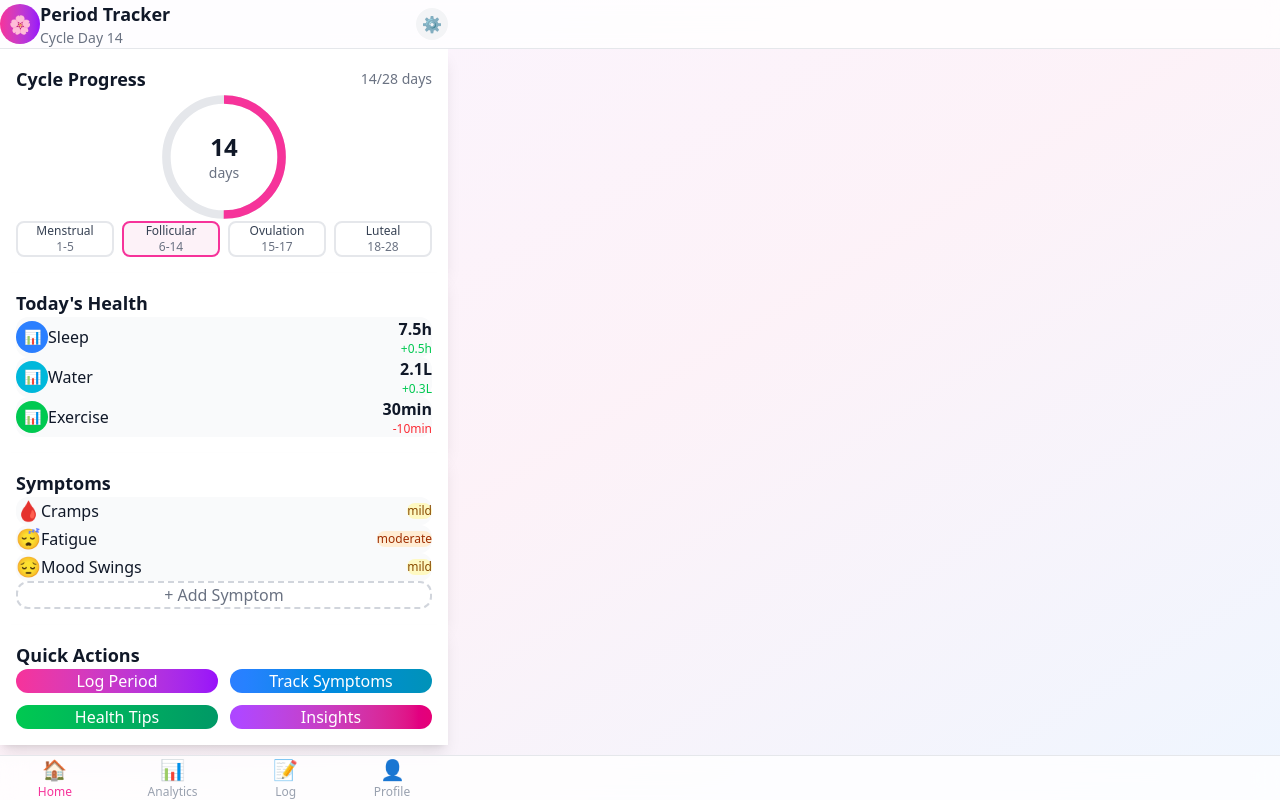
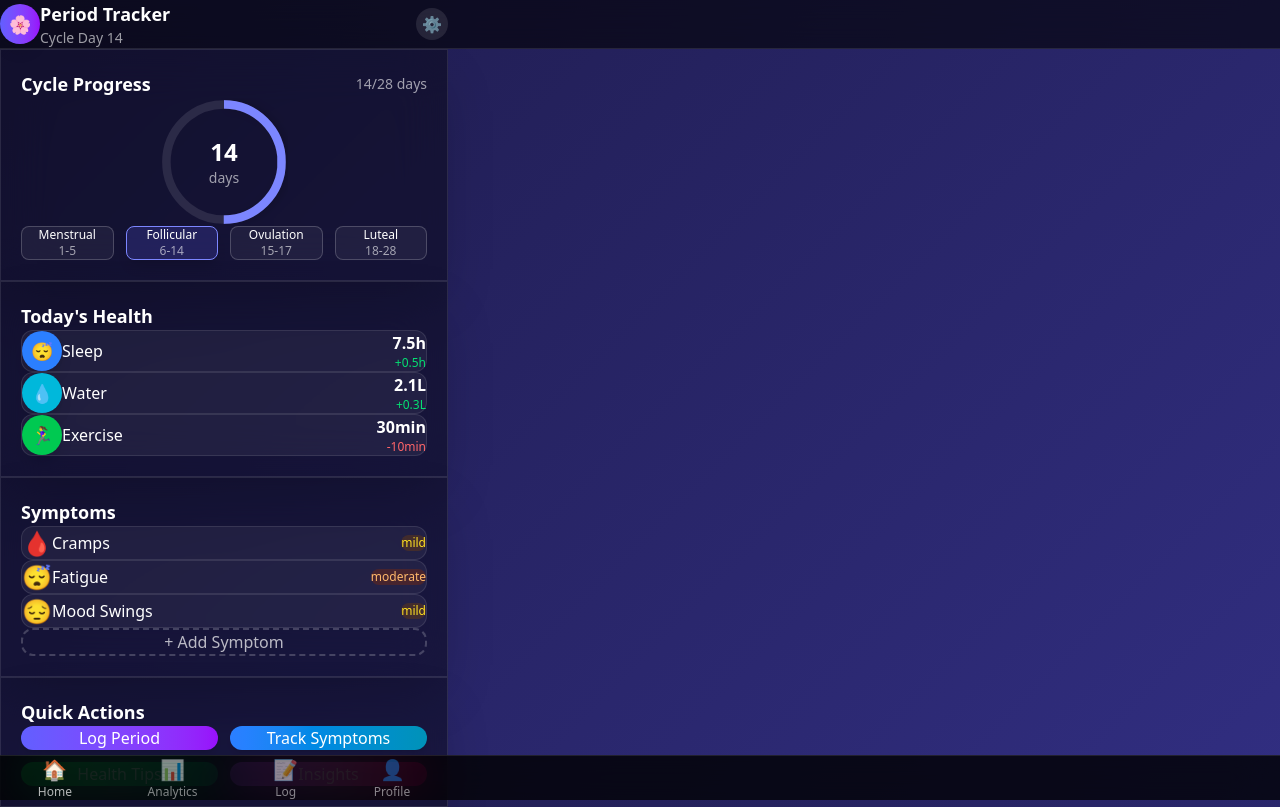
Before and after one commit to Amarjeet2629/period-tracker, a Next.js app: page / in a window 1280 px wide. Built offline with nearby package versions, Linux system fonts and the light colour scheme.

Commit message:
add z-index

```diff
--- a/src/components/CycleProgress.tsx
+++ b/src/components/CycleProgress.tsx
@@ -1,25 +1,25 @@
 export const CycleProgress = ({ cycleDay, cycleLength, }: { cycleDay: number, cycleLength: number }) => {
     const cyclePhases = [
-        { name: 'Menstrual', days: '1-5', color: 'bg-red-100 border-red-300' },
-        { name: 'Follicular', days: '6-14', color: 'bg-blue-100 border-blue-300' },
-        { name: 'Ovulation', days: '15-17', color: 'bg-purple-100 border-purple-300' },
-        { name: 'Luteal', days: '18-28', color: 'bg-pink-100 border-pink-300' },
+        { name: 'Menstrual', days: '1-5', color: 'bg-red-500/20 border-red-500/30' },
+        { name: 'Follicular', days: '6-14', color: 'bg-blue-500/20 border-blue-500/30' },
+        { name: 'Ovulation', days: '15-17', color: 'bg-purple-500/20 border-purple-500/30' },
+        { name: 'Luteal', days: '18-28', color: 'bg-pink-500/20 border-pink-500/30' },
     ];
 
     return (
         <div
-            className="bg-white dark:bg-gray-800 shadow-lg"
+            className="bg-black/40 backdrop-blur-xl border border-white/10 shadow-2xl"
             style={{
-                padding: '16px'
+                padding: '20px'
             }}
         >
-            <div className="flex items-center justify-between mb-4">
-                <h2 className="text-lg font-semibold text-gray-900 dark:text-white">Cycle Progress</h2>
-                <span className="text-sm text-gray-500 dark:text-gray-400">{cycleDay}/{cycleLength} days</span>
+            <div className="flex items-center justify-between mb-6">
+                <h2 className="text-lg font-semibold text-white">Cycle Progress</h2>
+                <span className="text-sm text-white/60">{cycleDay}/{cycleLength} days</span>
             </div>
 
             {/* Progress Circle */}
-            <div className="flex justify-center mb-6">
+            <div className="flex justify-center mb-8">
                 <div className="relative w-32 h-32">
                     <svg className="w-32 h-32 transform -rotate-90" viewBox="0 0 120 120">
                         <circle
@@ -29,7 +29,7 @@ export const CycleProgress = ({ cycleDay, cycleLength, }: { cycleDay: number, cy
                             stroke="currentColor"
                             strokeWidth="8"
                             fill="transparent"
-                            className="text-gray-200 dark:text-gray-700"
+                            className="text-white/10"
                         />
                         <circle
                             cx="60"
@@ -39,30 +39,30 @@ export const CycleProgress = ({ cycleDay, cycleLength, }: { cycleDay: number, cy
                             strokeWidth="8"
                             fill="transparent"
                             strokeDasharray={`${(cycleDay / cycleLength) * 339.292} 339.292`}
-                            className="text-pink-500 transition-all duration-1000 ease-out"
+                            className="text-indigo-400 transition-all duration-1000 ease-out drop-shadow-lg"
                         />
                     </svg>
                     <div className="absolute inset-0 flex items-center justify-center">
                         <div className="text-center">
-                            <div className="text-2xl font-bold text-gray-900 dark:text-white">{cycleDay}</div>
-                            <div className="text-sm text-gray-500 dark:text-gray-400">days</div>
+                            <div className="text-2xl font-bold text-white">{cycleDay}</div>
+                            <div className="text-sm text-white/60">days</div>
                         </div>
                     </div>
                 </div>
             </div>
 
             {/* Phase Indicator */}
-            <div className="grid grid-cols-4 gap-2">
+            <div className="grid grid-cols-4 gap-3">
                 {cyclePhases.map((phase) => (
                     <div
                         key={phase.name}
-                        className={`text-center p-2 rounded-lg border-2 ${cycleDay >= parseInt(phase.days.split('-')[0]) && cycleDay <= parseInt(phase.days.split('-')[1])
-                            ? 'border-pink-500 bg-pink-50 dark:bg-pink-900/20'
-                            : 'border-gray-200 dark:border-gray-700'
+                        className={`text-center p-3 rounded-lg border ${cycleDay >= parseInt(phase.days.split('-')[0]) && cycleDay <= parseInt(phase.days.split('-')[1])
+                            ? 'border-indigo-400 bg-indigo-500/20 shadow-lg'
+                            : 'border-white/20 bg-white/5'
                             }`}
                     >
-                        <div className="text-xs font-medium text-gray-700 dark:text-gray-300">{phase.name}</div>
-                        <div className="text-xs text-gray-500 dark:text-gray-400">{phase.days}</div>
+                        <div className="text-xs font-medium text-white">{phase.name}</div>
+                        <div className="text-xs text-white/60">{phase.days}</div>
                     </div>
                 ))}
             </div>
--- a/src/components/Header.tsx
+++ b/src/components/Header.tsx
@@ -1,20 +1,22 @@
 export const Header = ({ cycleDay }: { cycleDay: number }) => {
-    return <header className="bg-white/80 dark:bg-gray-800/80 backdrop-blur-md border-b border-gray-200 dark:border-gray-700 sticky top-0 z-50">
-        <div className="max-w-md mx-auto">
+    return (
+        <header className="bg-black/60 backdrop-blur-xl border-b border-white/10 sticky top-0 z-50">
+            <div className="max-w-md mx-auto px-4 py-4">
                 <div className="flex items-center justify-between">
                     <div className="flex items-center space-x-3">
-                    <div className="w-10 h-10 bg-gradient-to-r from-pink-500 to-purple-600 rounded-full flex items-center justify-center">
+                        <div className="w-10 h-10 bg-gradient-to-r from-indigo-500 to-purple-600 rounded-full flex items-center justify-center shadow-lg">
                             <span className="text-white text-lg">🌸</span>
                         </div>
                         <div>
-                        <h1 className="text-lg font-semibold text-gray-900 dark:text-white">Period Tracker</h1>
-                        <p className="text-sm text-gray-500 dark:text-gray-400">Cycle Day {cycleDay}</p>
+                            <h1 className="text-lg font-semibold text-white">Period Tracker</h1>
+                            <p className="text-sm text-white/60">Cycle Day {cycleDay}</p>
                         </div>
                     </div>
-                <button className="w-8 h-8 bg-gray-100 dark:bg-gray-700 rounded-full flex items-center justify-center">
-                    <span className="text-gray-600 dark:text-gray-300">⚙️</span>
+                    <button className="w-8 h-8 bg-white/10 hover:bg-white/20 rounded-full flex items-center justify-center transition-colors">
+                        <span className="text-white/70">⚙️</span>
                     </button>
                 </div>
             </div>
         </header>
+    )
 }
--- a/src/components/HealthMetric.tsx
+++ b/src/components/HealthMetric.tsx
@@ -1,30 +1,30 @@
 export const HealthMetric = () => {
     const healthMetrics = [
-        { name: 'Sleep', value: '7.5h', trend: '+0.5h', color: 'bg-blue-500' },
-        { name: 'Water', value: '2.1L', trend: '+0.3L', color: 'bg-cyan-500' },
-        { name: 'Exercise', value: '30min', trend: '-10min', color: 'bg-green-500' },
+        { name: 'Sleep', value: '7.5h', trend: '+0.5h', color: 'bg-blue-500', icon: '😴' },
+        { name: 'Water', value: '2.1L', trend: '+0.3L', color: 'bg-cyan-500', icon: '💧' },
+        { name: 'Exercise', value: '30min', trend: '-10min', color: 'bg-green-500', icon: '🏃‍♀️' },
     ];
 
     return (
         <div
-            className="bg-white dark:bg-gray-800 shadow-lg"
+            className="bg-black/40 backdrop-blur-xl border border-white/10 shadow-2xl"
             style={{
-                padding: '16px'
+                padding: '20px'
             }}
         >
-            <h2 className="text-lg font-semibold text-gray-900 dark:text-white mb-4">Today&apos;s Health</h2>
-            <div className="space-y-3">
+            <h2 className="text-lg font-semibold text-white mb-6">Today&apos;s Health</h2>
+            <div className="space-y-4">
                 {healthMetrics.map((metric) => (
-                    <div key={metric.name} className="flex items-center justify-between p-3 bg-gray-50 dark:bg-gray-700 rounded-xl">
-                        <div className="flex items-center space-x-3">
-                            <div className={`w-8 h-8 ${metric.color} rounded-full flex items-center justify-center`}>
-                                <span className="text-white text-sm">📊</span>
+                    <div key={metric.name} className="flex items-center justify-between p-4 bg-white/5 rounded-xl border border-white/10 hover:bg-white/10 transition-colors">
+                        <div className="flex items-center space-x-4">
+                            <div className={`w-10 h-10 ${metric.color} rounded-full flex items-center justify-center shadow-lg`}>
+                                <span className="text-white text-lg">{metric.icon}</span>
                             </div>
-                            <span className="font-medium text-gray-900 dark:text-white">{metric.name}</span>
+                            <span className="font-medium text-white">{metric.name}</span>
                         </div>
                         <div className="text-right">
-                            <div className="font-semibold text-gray-900 dark:text-white">{metric.value}</div>
-                            <div className={`text-xs ${metric.trend.startsWith('+') ? 'text-green-500' : 'text-red-500'}`}>
+                            <div className="font-semibold text-white">{metric.value}</div>
+                            <div className={`text-xs ${metric.trend.startsWith('+') ? 'text-green-400' : 'text-red-400'}`}>
                                 {metric.trend}
                             </div>
                         </div>
--- a/src/components/QuickActions.tsx
+++ b/src/components/QuickActions.tsx
@@ -1,23 +1,23 @@
 export const QuickActions = () => {
     return (
         <div
-            className="bg-white dark:bg-gray-800 shadow-lg"
+            className="bg-black/40 backdrop-blur-xl border border-white/10 shadow-2xl"
             style={{
-                padding: '16px'
+                padding: '20px'
             }}
         >
-            <h2 className="text-lg font-semibold text-gray-900 dark:text-white mb-4">Quick Actions</h2>
+            <h2 className="text-lg font-semibold text-white mb-6">Quick Actions</h2>
             <div className="grid grid-cols-2 gap-3">
-                <button className="p-4 bg-gradient-to-r from-pink-500 to-purple-600 text-white rounded-xl font-medium hover:from-pink-600 hover:to-purple-700 transition-all">
+                <button className="p-4 bg-gradient-to-r from-indigo-500 to-purple-600 text-white rounded-xl font-medium hover:from-indigo-600 hover:to-purple-700 transition-all shadow-md">
                     Log Period
                 </button>
-                <button className="p-4 bg-gradient-to-r from-blue-500 to-cyan-600 text-white rounded-xl font-medium hover:from-blue-600 hover:to-cyan-700 transition-all">
+                <button className="p-4 bg-gradient-to-r from-blue-500 to-cyan-600 text-white rounded-xl font-medium hover:from-blue-600 hover:to-cyan-700 transition-all shadow-md">
                     Track Symptoms
                 </button>
-                <button className="p-4 bg-gradient-to-r from-green-500 to-emerald-600 text-white rounded-xl font-medium hover:from-green-600 hover:to-emerald-700 transition-all">
+                <button className="p-4 bg-gradient-to-r from-green-500 to-emerald-600 text-white rounded-xl font-medium hover:from-green-600 hover:to-emerald-700 transition-all shadow-md">
                     Health Tips
                 </button>
-                <button className="p-4 bg-gradient-to-r from-purple-500 to-pink-600 text-white rounded-xl font-medium hover:from-purple-600 hover:to-pink-700 transition-all">
+                <button className="p-4 bg-gradient-to-r from-purple-500 to-pink-600 text-white rounded-xl font-medium hover:from-purple-600 hover:to-pink-700 transition-all shadow-md">
                     Insights
                 </button>
             </div>
--- a/src/components/Symptoms.tsx
+++ b/src/components/Symptoms.tsx
@@ -7,29 +7,30 @@ export const Symptoms = () => {
 
     return (
         <div
-            className="bg-white dark:bg-gray-800 shadow-lg"
+            className="bg-black/40 backdrop-blur-xl border border-white/10 shadow-2xl"
             style={{
-                padding: '16px'
+                padding: '20px'
             }}
         >
-            <h2 className="text-lg font-semibold text-gray-900 dark:text-white mb-4">Symptoms</h2>
-            <div className="space-y-3">
+            <h2 className="text-lg font-semibold text-white mb-6">Symptoms</h2>
+            <div className="space-y-4">
                 {symptoms.map((symptom) => (
-                    <div key={symptom.name} className="flex items-center justify-between p-3 bg-gray-50 dark:bg-gray-700 rounded-xl">
-                        <div className="flex items-center space-x-3">
-                            <span className="text-xl">{symptom.icon}</span>
-                            <span className="font-medium text-gray-900 dark:text-white">{symptom.name}</span>
+                    <div key={symptom.name} className="flex items-center justify-between p-4 bg-white/5 rounded-xl border border-white/10 hover:bg-white/10 transition-colors">
+                        <div className="flex items-center space-x-4">
+                            <span className="text-2xl">{symptom.icon}</span>
+                            <span className="font-medium text-white">{symptom.name}</span>
                         </div>
-                        <span className={`px-2 py-1 rounded-full text-xs font-medium ${symptom.severity === 'mild' ? 'bg-yellow-100 text-yellow-800 dark:bg-yellow-900/20 dark:text-yellow-300' :
-                                symptom.severity === 'moderate' ? 'bg-orange-100 text-orange-800 dark:bg-orange-900/20 dark:text-orange-300' :
-                                    'bg-red-100 text-red-800 dark:bg-red-900/20 dark:text-red-300'
-                            }`}>
+                        <span className={`px-2 py-1 rounded-full text-xs font-medium ${
+                            symptom.severity === 'mild' ? 'bg-yellow-900/40 text-yellow-300' :
+                            symptom.severity === 'moderate' ? 'bg-orange-900/40 text-orange-300' :
+                            'bg-red-900/40 text-red-300'
+                        }`}>
                             {symptom.severity}
                         </span>
                     </div>
                 ))}
             </div>
-            <button className="w-full mt-4 p-3 border-2 border-dashed border-gray-300 dark:border-gray-600 rounded-xl text-gray-500 dark:text-gray-400 hover:border-pink-300 hover:text-pink-500 transition-colors">
+            <button className="w-full mt-4 p-3 border-2 border-dashed border-white/20 rounded-xl text-white/70 hover:border-indigo-400 hover:text-indigo-300 transition-colors">
                 + Add Symptom
             </button>
         </div>
--- a/src/pages/index.tsx
+++ b/src/pages/index.tsx
@@ -16,9 +16,9 @@ export default function Home() {
   const [cycleLength] = useState(28);
 
   return (
-    <div className={`${geist.variable} min-h-screen bg-gradient-to-br from-purple-50 via-pink-50 to-blue-50 dark:from-gray-900 dark:via-purple-900 dark:to-blue-900`}>
+    <div className={`${geist.variable} min-h-screen`}>
       <Header cycleDay={cycleDay} />
-      <main className="max-w-md mx-auto space-y-6">
+      <main className="max-w-md mx-auto space-y-4 px-4 py-6 pb-24">
         <CycleProgress cycleDay={cycleDay} cycleLength={cycleLength} />
         <HealthMetric />
         <Symptoms />
@@ -26,24 +26,24 @@ export default function Home() {
       </main>
 
       {/* Bottom Navigation */}
-      <nav className="fixed bottom-0 left-0 right-0 bg-white/80 dark:bg-gray-800/80 backdrop-blur-md border-t border-gray-200 dark:border-gray-700">
-        <div className="max-w-md mx-auto px-4 py-2">
+      <nav className="fixed bottom-0 left-0 right-0 bg-black/80 backdrop-blur-xl border-t border-white/10 z-50">
+        <div className="max-w-md mx-auto px-4 py-4">
           <div className="flex justify-around">
-            <button className="flex flex-col items-center p-2 text-pink-500">
+            <button className="flex flex-col items-center p-2 text-indigo-400">
               <span className="text-xl">🏠</span>
-              <span className="text-xs mt-1">Home</span>
+              <span className="text-xs mt-1 text-white/70">Home</span>
             </button>
-            <button className="flex flex-col items-center p-2 text-gray-400 hover:text-pink-500">
+            <button className="flex flex-col items-center p-2 text-white/50 hover:text-indigo-400">
               <span className="text-xl">📊</span>
-              <span className="text-xs mt-1">Analytics</span>
+              <span className="text-xs mt-1 text-white/50">Analytics</span>
             </button>
-            <button className="flex flex-col items-center p-2 text-gray-400 hover:text-pink-500">
+            <button className="flex flex-col items-center p-2 text-white/50 hover:text-indigo-400">
               <span className="text-xl">📝</span>
-              <span className="text-xs mt-1">Log</span>
+              <span className="text-xs mt-1 text-white/50">Log</span>
             </button>
-            <button className="flex flex-col items-center p-2 text-gray-400 hover:text-pink-500">
+            <button className="flex flex-col items-center p-2 text-white/50 hover:text-indigo-400">
               <span className="text-xl">👤</span>
-              <span className="text-xs mt-1">Profile</span>
+              <span className="text-xs mt-1 text-white/50">Profile</span>
             </button>
           </div>
         </div>
--- a/src/styles/globals.css
+++ b/src/styles/globals.css
@@ -1,8 +1,21 @@
 @import "tailwindcss";
 
 :root {
-  --background: #ffffff;
-  --foreground: #171717;
+  --background: #0a0a0a;
+  --foreground: #ffffff;
+  --card-bg: #1a1a1a;
+  --card-border: #2a2a2a;
+  --accent-primary: #6366f1;
+  --accent-secondary: #8b5cf6;
+  --accent-tertiary: #ec4899;
+  --text-primary: #ffffff;
+  --text-secondary: #a1a1aa;
+  --text-muted: #71717a;
+  --success: #10b981;
+  --warning: #f59e0b;
+  --error: #ef4444;
+  --gradient-start: #1e1b4b;
+  --gradient-end: #312e81;
 }
 
 @theme inline {
@@ -31,8 +44,8 @@ html {
 }
 
 body {
-  background: var(--background);
-  color: var(--foreground);
+  background: linear-gradient(135deg, var(--gradient-start) 0%, var(--gradient-end) 100%);
+  color: var(--text-primary);
   font-family: var(--font-geist), -apple-system, BlinkMacSystemFont, 'Segoe UI', 'Roboto', 'Oxygen', 'Ubuntu', 'Cantarell', sans-serif;
   -webkit-font-smoothing: antialiased;
   -moz-osx-font-smoothing: grayscale;
@@ -59,12 +72,12 @@ body {
 }
 
 ::-webkit-scrollbar-thumb {
-  background: rgba(156, 163, 175, 0.5);
+  background: rgba(99, 102, 241, 0.3);
   border-radius: 3px;
 }
 
 ::-webkit-scrollbar-thumb:hover {
-  background: rgba(156, 163, 175, 0.8);
+  background: rgba(99, 102, 241, 0.5);
 }
 
 /* Smooth transitions for all interactive elements */
@@ -74,6 +87,6 @@ button, a, input, select, textarea {
 
 /* Focus styles for accessibility */
 button:focus, a:focus, input:focus, select:focus, textarea:focus {
-  outline: 2px solid #ec4899;
+  outline: 2px solid var(--accent-primary);
   outline-offset: 2px;
 }
```
Lines whose indentation alone changed are shown as unchanged.
